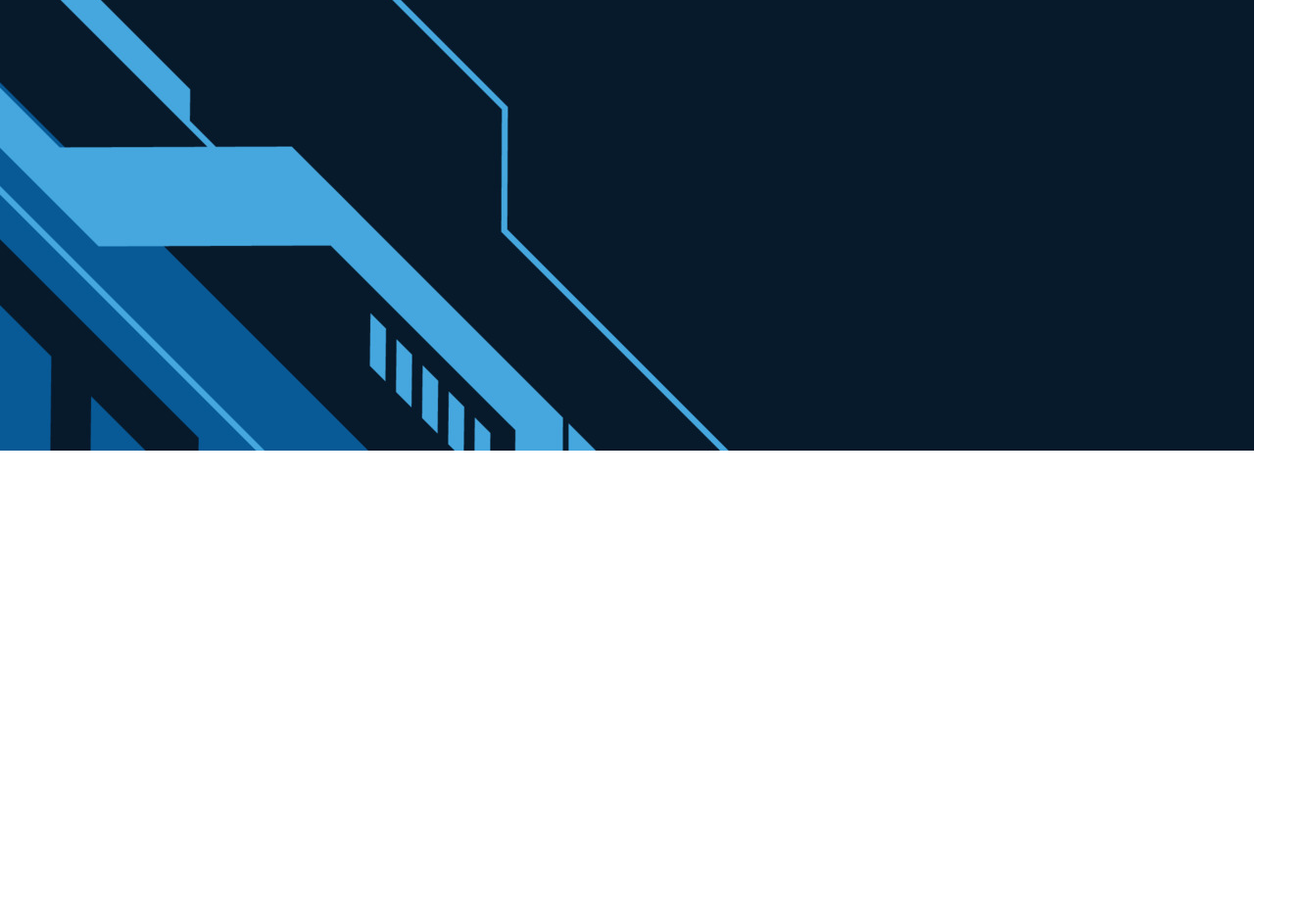
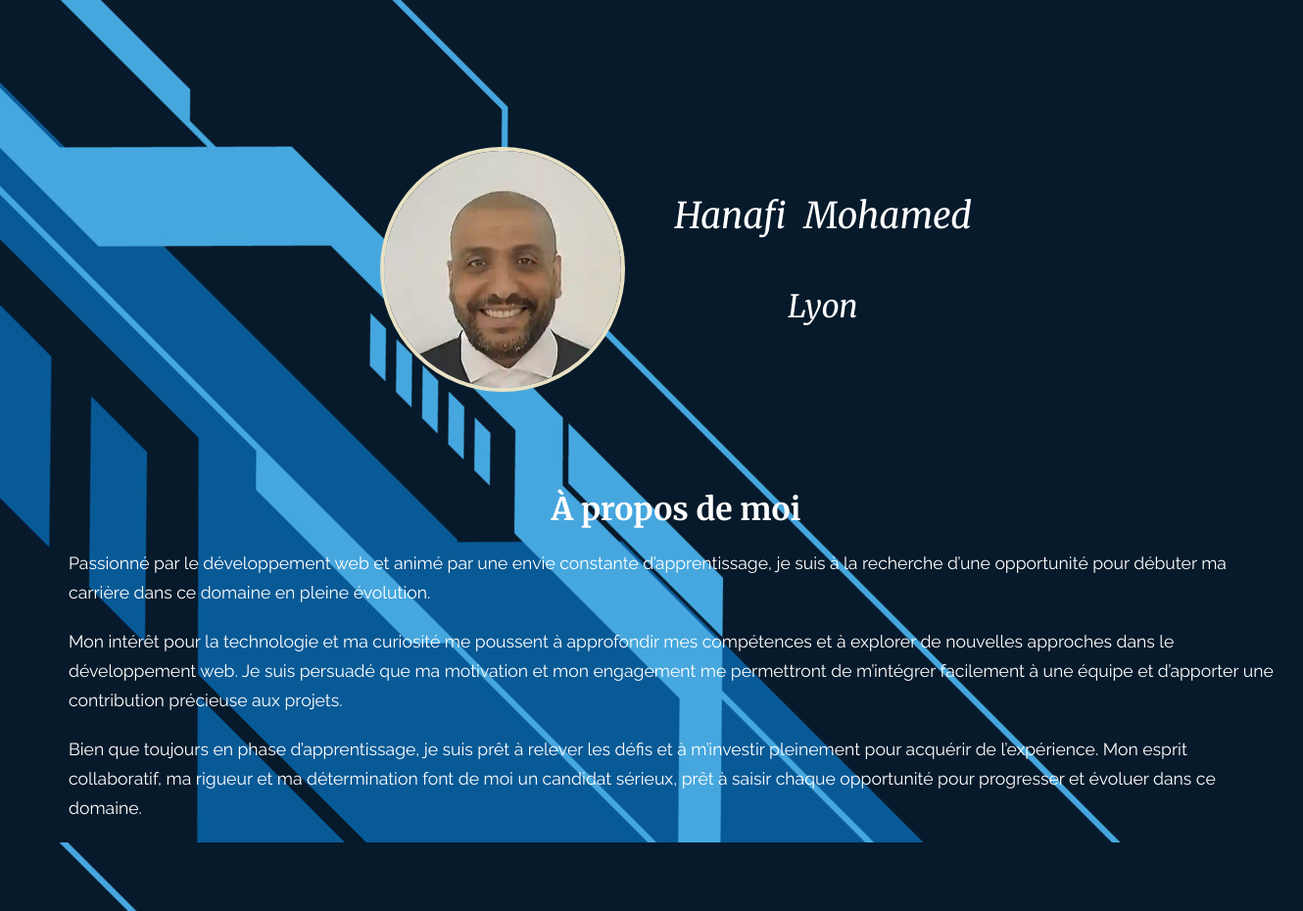
Before and after one commit to mohamedhanafi69120/MY_PORTFOLIO, a website: page index.html in a window 1280 px wide. Shown: the part 340-1270 px from the top of the page at 98% size, 1330 px wide, since content can reach past the window. Before the commit the page ends 800 px from the top, so only its background shows below. Drawn offline with Linux system fonts and the light colour scheme.

Commit message:
Création de la section Aprops de moi et mise en forme scss

```diff
--- a/index.html
+++ b/index.html
@@ -15,13 +15,45 @@
   </head>
   <body>
     <nav>
-      <a href="">Presentation</a>
-      <a href="">Technologie</a>
+      <a href="#about">Presentation</a>
+      <a href="#technology">Technologie</a>
       <a href="">Projets</a>
       <a href="">Contact</a>
     </nav>
     <header>
       <h1>Developpeur Web Junior</h1>
     </header>
+    <main>
+      <section class="about_me" id="about">
+        <div class="infos">
+          <img src="./assets/image/moi.webp" alt="Photo de Hanafi M." />
+          <div class="infos_txt">
+            <h2 class="name">Hanafi Mohamed</h2>
+            <h2 class="city">Lyon</h2>
+          </div>
+        </div>
+
+        <h2>À propos de moi</h2>
+        <p>
+          Passionné par le développement web et animé par une envie constante
+          d’apprentissage, je suis à la recherche d’une opportunité pour débuter
+          ma carrière dans ce domaine en pleine évolution.
+        </p>
+        <p>
+          Mon intérêt pour la technologie et ma curiosité me poussent à
+          approfondir mes compétences et à explorer de nouvelles approches dans
+          le développement web. Je suis persuadé que ma motivation et mon
+          engagement me permettront de m’intégrer facilement à une équipe et
+          d’apporter une contribution précieuse aux projets.
+        </p>
+        <p>
+          Bien que toujours en phase d’apprentissage, je suis prêt à relever les
+          défis et à m’investir pleinement pour acquérir de l’expérience. Mon
+          esprit collaboratif, ma rigueur et ma détermination font de moi un
+          candidat sérieux, prêt à saisir chaque opportunité pour progresser et
+          évoluer dans ce domaine.
+        </p>
+
+    </main>
   </body>
 </html>
--- a/sass/base/base.scss
+++ b/sass/base/base.scss
@@ -1,3 +1,4 @@
+@use "../utils/variables.scss";
 @use "../utils/mixin.scss";
 
 /*******reset*********/
@@ -13,3 +14,24 @@ body {
   background: url(../../assets/image/Background.jpg);
   background-repeat: repeat;
 }
+
+h2 {
+  color: variables.$primary-color;
+  @include mixin.title;
+  text-align: center;
+  margin-bottom: 20px;
+  font-size: 2em;
+}
+
+p {
+  line-height: 30px;
+  margin-bottom: 20px;
+  color: variables.$primary-color;
+  font-size: 1.1em;
+  @include mixin.text;
+}
+.dashed-line {
+  border-top: 3px dashed variables.$primary-color;
+  width: 75%;
+  margin: 0 auto 20px auto;
+}
--- a/sass/main.scss
+++ b/sass/main.scss
@@ -3,3 +3,4 @@
 @use "./base/base";
 @use "./layout/menu";
 @use "./layout/header";
+@use "./pages/Apropos.scss";
--- /dev/null
+++ b/sass/pages/Apropos.scss
@@ -0,0 +1,43 @@
+@use "../utils/variables.scss";
+@use "../utils/mixin.scss";
+
+.about_me {
+  width: 100%;
+  margin: 50px;
+  padding: 20px;
+
+  .infos {
+    display: flex;
+    justify-content: center;
+    align-items: center;
+    margin-bottom: 100px;
+    gap: 50px;
+
+    img {
+      width: 250px;
+      height: 250px;
+      border-radius: 50%;
+      object-fit: cover;
+      border: 4px solid variables.$third-color;
+    }
+  }
+
+  .infos_txt {
+    .name {
+      font-size: 2.3em;
+      font-weight: 500;
+      font-style: oblique;
+      word-spacing: 10px;
+      margin-bottom: 50px;
+      color: variables.$primary-color;
+    }
+
+    .city {
+      font-size: 2em;
+      font-weight: 500;
+      font-style: oblique;
+      text-align: center;
+      color: variables.$primary-color;
+    }
+  }
+}
--- a/sass/utils/variables.scss
+++ b/sass/utils/variables.scss
@@ -2,3 +2,4 @@
 
 $primary-color: #fff;
 $secondary-color: #46a7de;
+$third-color: #e8e1c4;
```
Also changed, not shown: assets/image/moi.webp (added), assets/style/styles.css, 1 other file.
